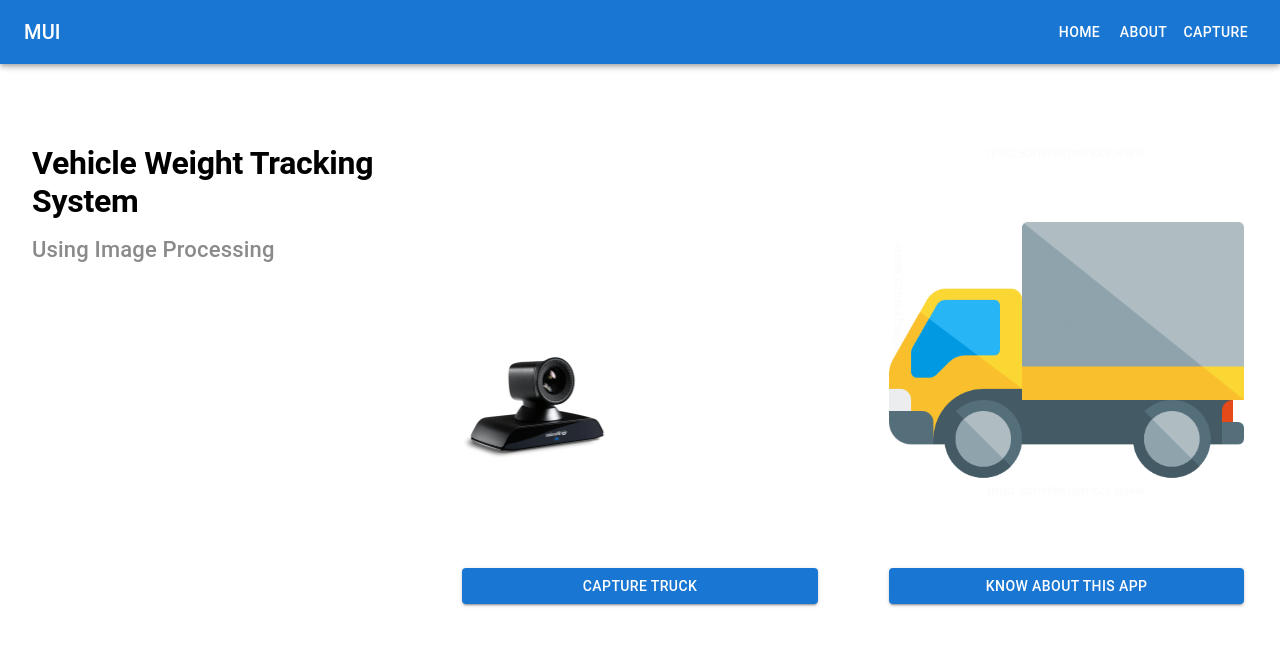
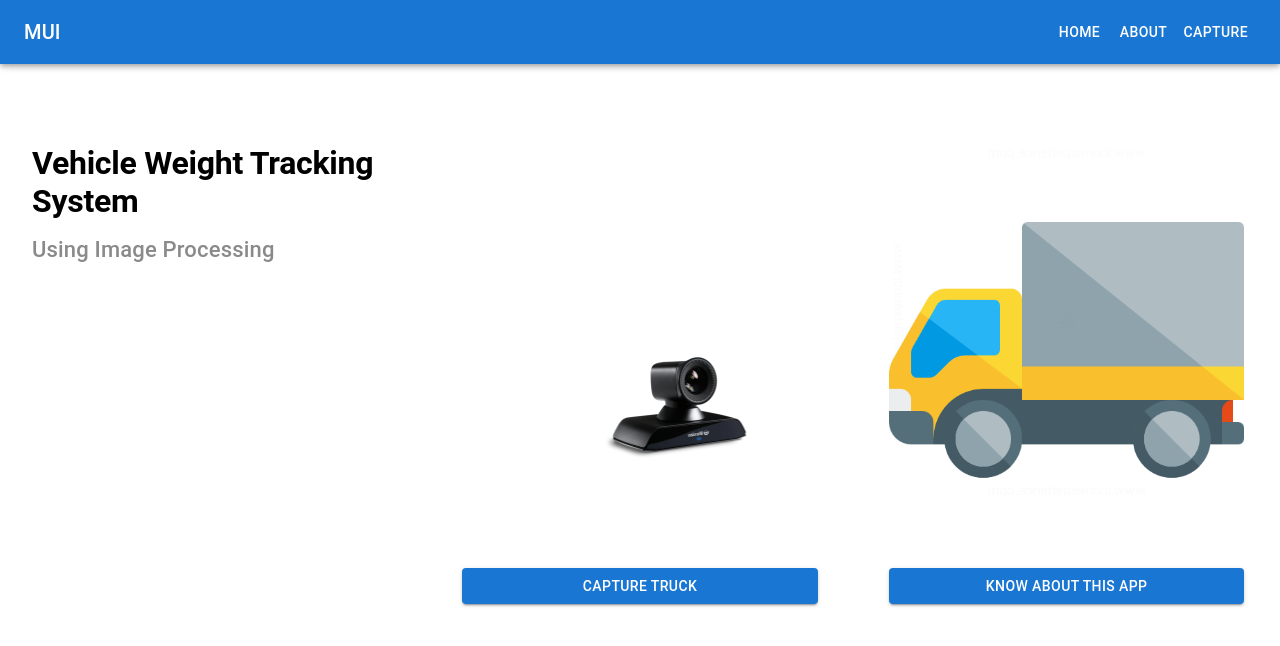
Before and after one commit to RiteshtheSharma/Vehicle-Weight-Tracking-System, a React (Create React App) app: page / in a window 1280 px wide. Shown: the top 646 px of the page. Built offline with nearby package versions, Linux system fonts and the light colour scheme.

Commit message:
cam image adjusted

```diff
--- a/package.json
+++ b/package.json
@@ -11,6 +11,7 @@
     "@testing-library/jest-dom": "^5.16.5",
     "@testing-library/react": "^13.4.0",
     "@testing-library/user-event": "^13.5.0",
+    "axios": "^1.1.2",
     "buffer": "^6.0.3",
     "react": "^18.2.0",
     "react-beforeunload": "^2.5.3",
--- a/src/index.css
+++ b/src/index.css
@@ -60,6 +60,7 @@ code {
 }
 #imgCamera{
   padding-top: 60%;
+  padding-right: 40%;
   width: 40% ;transform: scaleX(-1)
 }
 @media only screen and (max-width: 900px){
```
Also changed, not shown: 1 other file (tests, documents, lock files or other folders).
